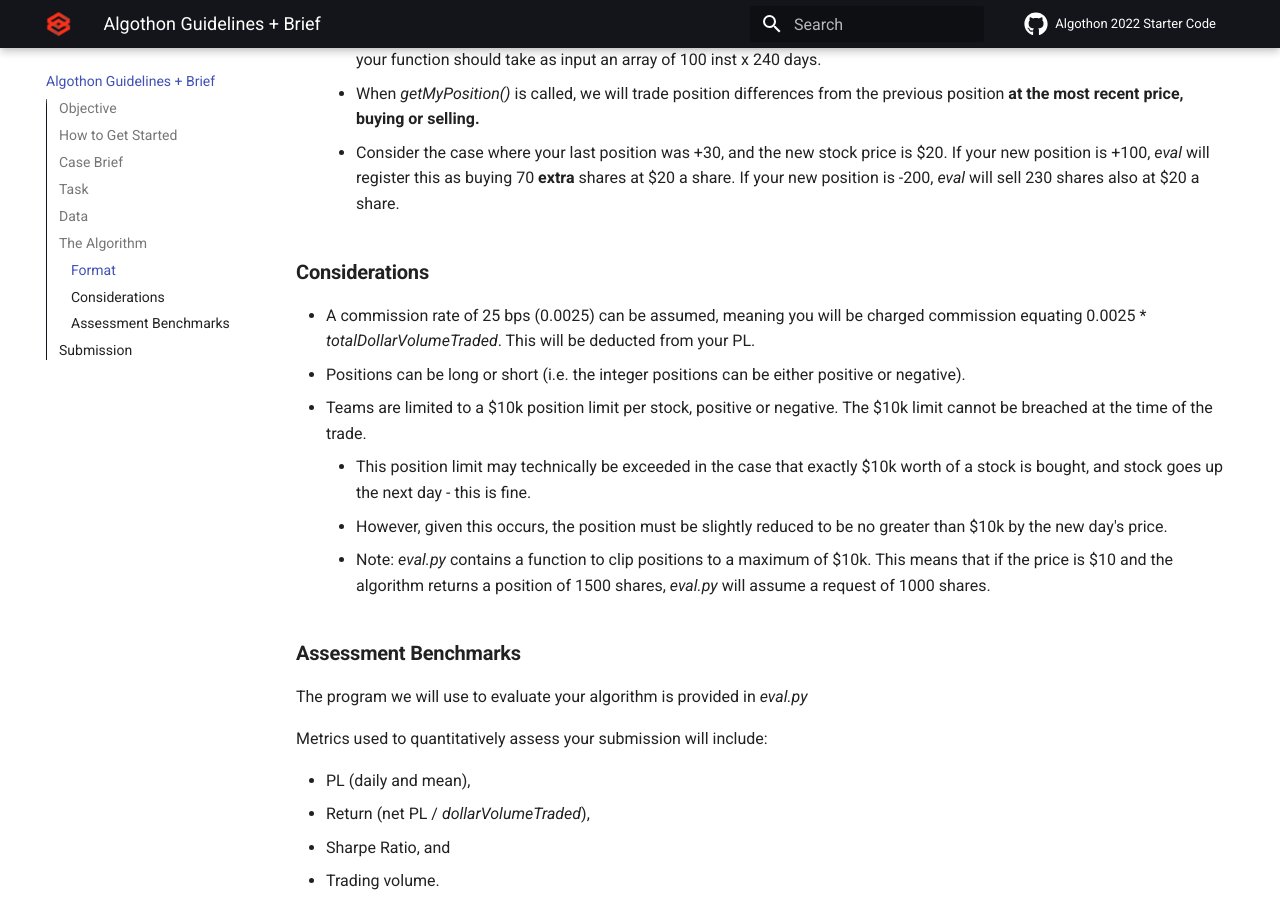
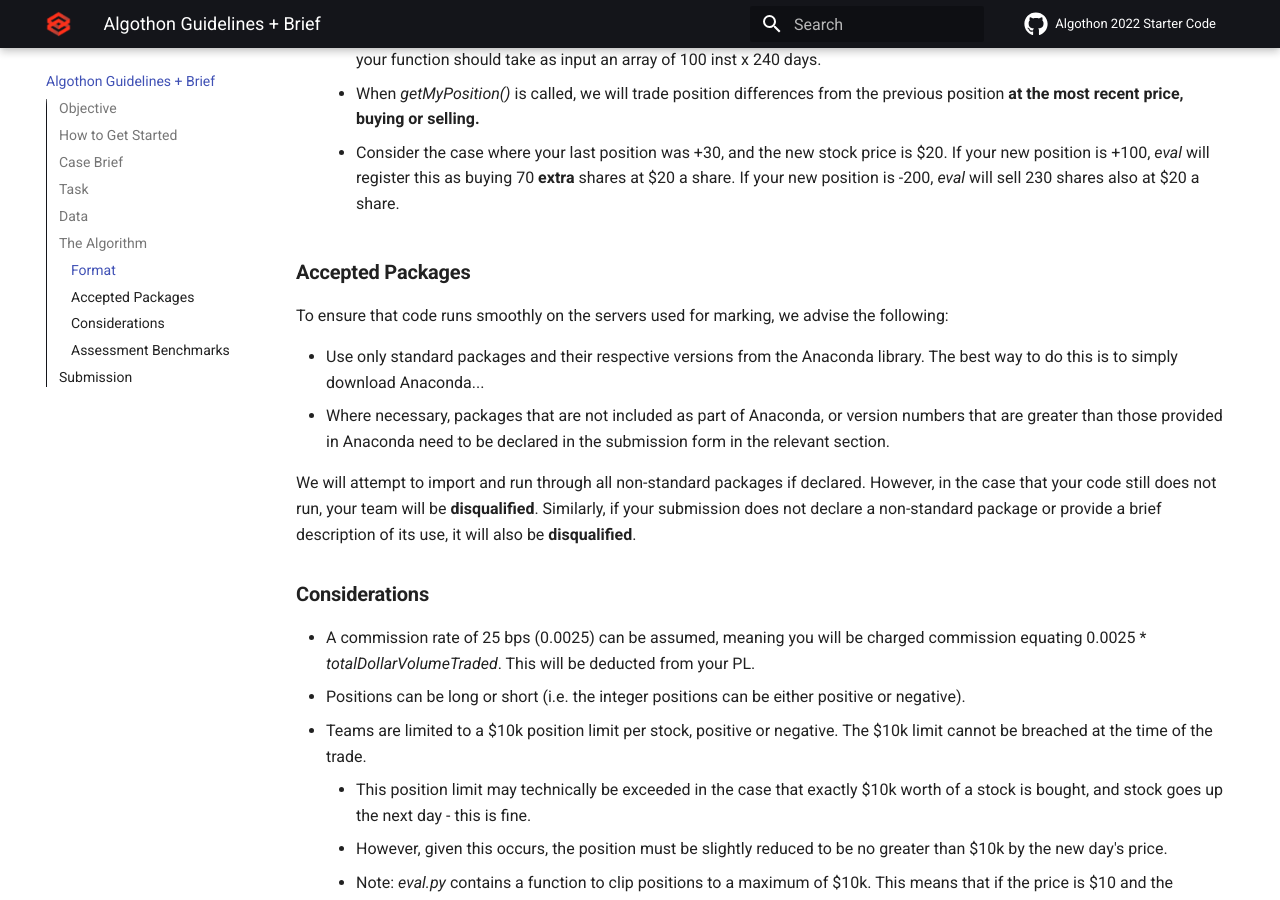
Before and after one commit to loh-0/Algothon25-wiki, an MkDocs documentation site: the page built from docs/2guidelines.md, in a window 1280 px wide and 900 px high, scrolled down 2154 px. Built offline with MkDocs 1.6.1 and Material for MkDocs 9.7.7, drawn with Linux system fonts in a browser that asks for light colours; comment, search, counter and statistics services are not loaded.

Commit message:
updated package guidelines

```diff
--- a/docs/2guidelines.md
+++ b/docs/2guidelines.md
@@ -65,6 +65,15 @@ Algorithms must be contained in a file titled *[teamName].py.*
     - When *getMyPosition()* is called, we will trade position differences from the previous position **at the most recent price, buying or selling.**
     - Consider the case where your last position was +30, and the new stock price is $20. If your new position is +100, *eval* will register this as buying 70 **extra** shares at $20 a share. If your new position is -200, *eval* will sell 230 shares also at $20 a share.
 
+### **Accepted Packages**
+
+To ensure that code runs smoothly on the servers used for marking, we advise the following:
+
+- Use only standard packages and their respective versions from the Anaconda library. The best way to do this is to simply download Anaconda...
+- Where necessary, packages that are not included as part of Anaconda, or version numbers that are greater than those provided in Anaconda need to be declared in the submission form in the relevant section.
+
+We will attempt to import and run through all non-standard packages if declared. However, in the case that your code still does not run, your team will be **disqualified**. Similarly, if your submission does not declare a non-standard package or provide a brief description of its use, it will also be **disqualified**.
+
 ### **Considerations**
 
 - A commission rate of 25 bps (0.0025) can be assumed, meaning you will be charged commission equating 0.0025 * *totalDollarVolumeTraded*. This will be deducted from your PL.
```
